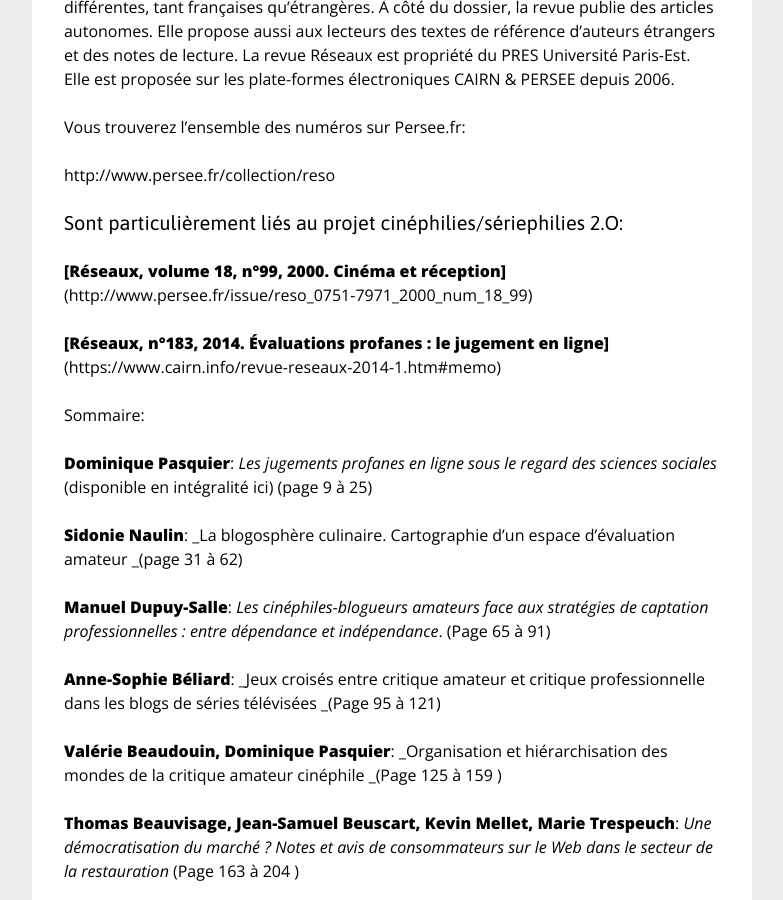
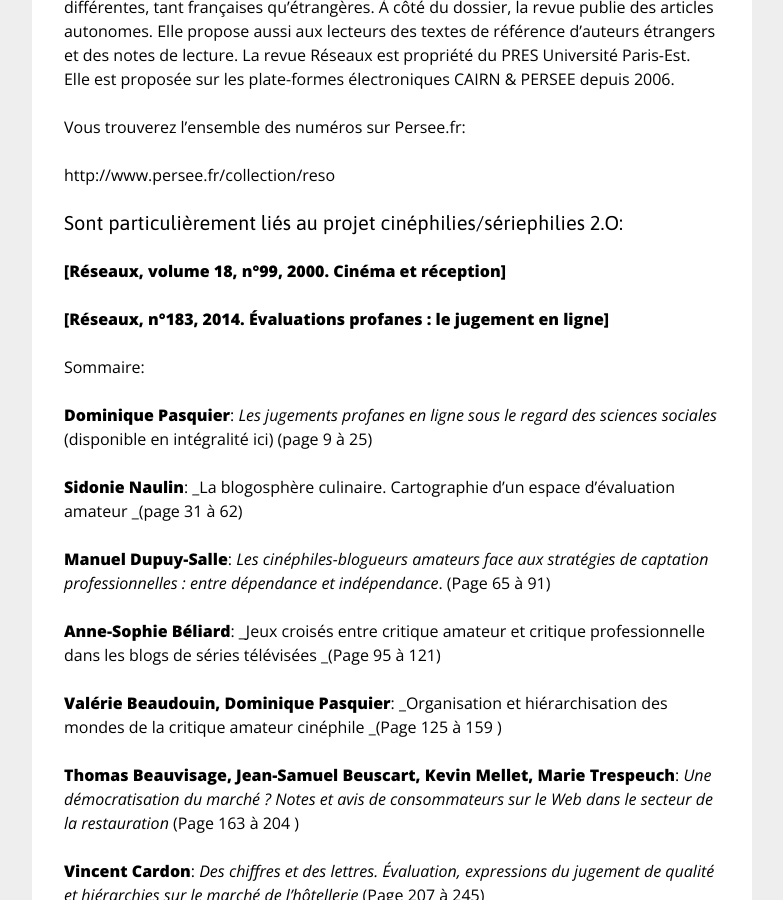
Before and after one commit to Labex-ICCA/Labex-ICCA.github.io, a Jekyll site: the page built from _posts/ecrits/2015-12-01-revue-reseaux.md, in a window 1280 px wide and 900 px high, scrolled down 928 px. Shown: the whole window, without its empty margins (248-1031 px from the left). Built offline with Jekyll 4.4.1, drawn with Linux system fonts in a browser that asks for light colours; Markdown is read by kramdown in place of the engine named in the settings.

Commit message:
Updated 2015-12-01-revue-reseaux.md

```diff
--- a/_posts/ecrits/2015-12-01-revue-reseaux.md
+++ b/_posts/ecrits/2015-12-01-revue-reseaux.md
@@ -29,9 +29,9 @@ Vous trouverez l'ensemble des numéros sur Persee.fr:
 [http://www.persee.fr/collection/reso]()
 
 ### Sont particulièrement liés au projet cinéphilies/sériephilies 2.O:
-**[Réseaux, volume 18, n°99, 2000. Cinéma et réception]**(http://www.persee.fr/issue/reso_0751-7971_2000_num_18_99)
+**[[Réseaux, volume 18, n°99, 2000. Cinéma et réception](http://www.persee.fr/issue/reso_0751-7971_2000_num_18_99)]**
 
-**[Réseaux, n°183, 2014. Évaluations profanes : le jugement en ligne]**(https://www.cairn.info/revue-reseaux-2014-1.htm#memo)
+**[[Réseaux, n°183, 2014. Évaluations profanes : le jugement en ligne](https://www.cairn.info/revue-reseaux-2014-1.htm#memo)]**
 
 Sommaire:
 
```
